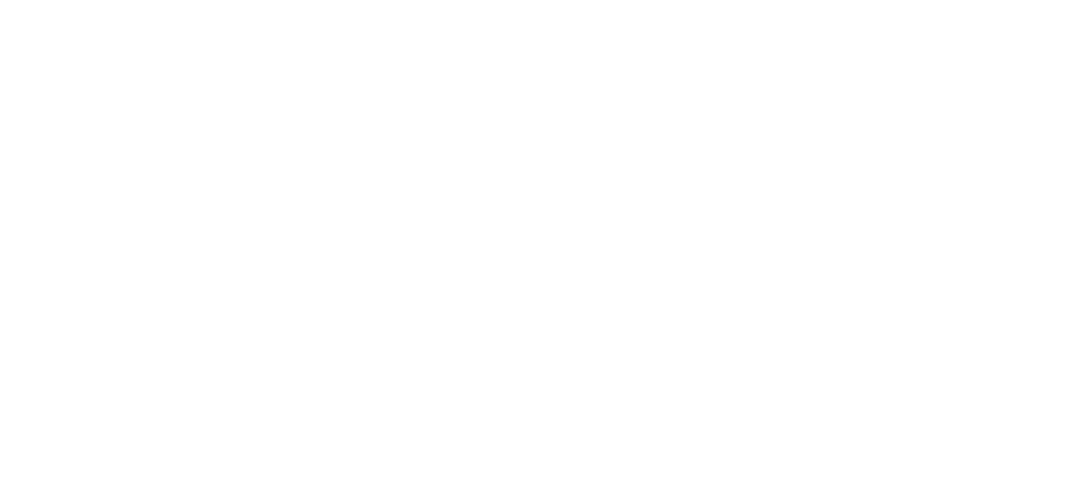
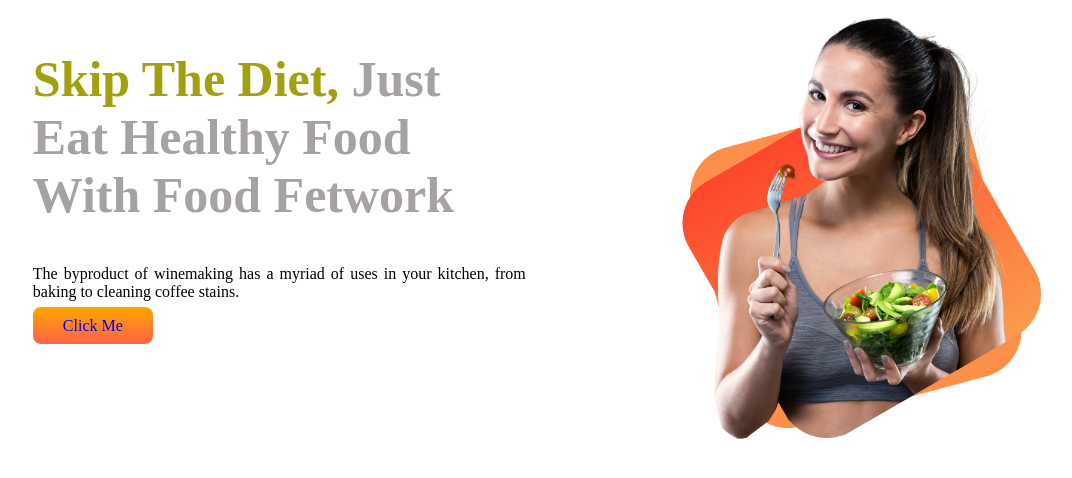
Before and after one commit to Ya-sin0007/my-nihan-repo, a plain HTML site: page index.html in a window 1280 px wide. Shown: the whole page, without its empty margins (51-1123 px from the left). Drawn offline with Linux system fonts and the light colour scheme.

Commit message:
excilent foodi resturant

```diff
--- a/index.html
+++ b/index.html
@@ -12,6 +12,13 @@
 	<link rel="stylesheet" type="" href="style.css">
 </head>
 <body>
-
+    <section class="flexible-container">
+         <div class="half-width">
+             <h1><span class="skip-deit">Skip The Diet,</span> Just Eat Healthy Food With Food Fetwork</h1>
+             <p>The byproduct of winemaking has a myriad of uses in your kitchen, from baking to cleaning coffee stains.</p>
+             <a target="_blank" class="link-button" href="https://www.foodnetwork.com/shows"> Click Me</a>
+         </div>
+         <div class="half-width"><img src="images/Group 8425.png" alt=""></div>
+    </section >
 </body>
 </html>
--- a/style.css
+++ b/style.css
@@ -2,3 +2,34 @@
     margin: 0;
     font-family: 'Nunito', sans-serif;
 }
+.skip-deit {
+    color:rgb(161, 161, 15);
+    font-size: 50px;
+
+}
+h1{
+    color:rgb(167, 162, 162);
+    font-size: 50px;
+}
+
+.flexible-container {
+    display: flex;
+    margin-bottom:100px ;
+}
+.half-width {
+    width: 50%;
+    padding-left: 6%;
+    padding-right: 5%;
+}
+.half-width img {
+    width: 80%;
+}
+a{
+    text-decoration: none;
+    background-image: linear-gradient(orange, tomato);
+    border-radius: 8px;
+    padding: 10px 30px;
+
+}
+p{
+text-align:justify;
```
